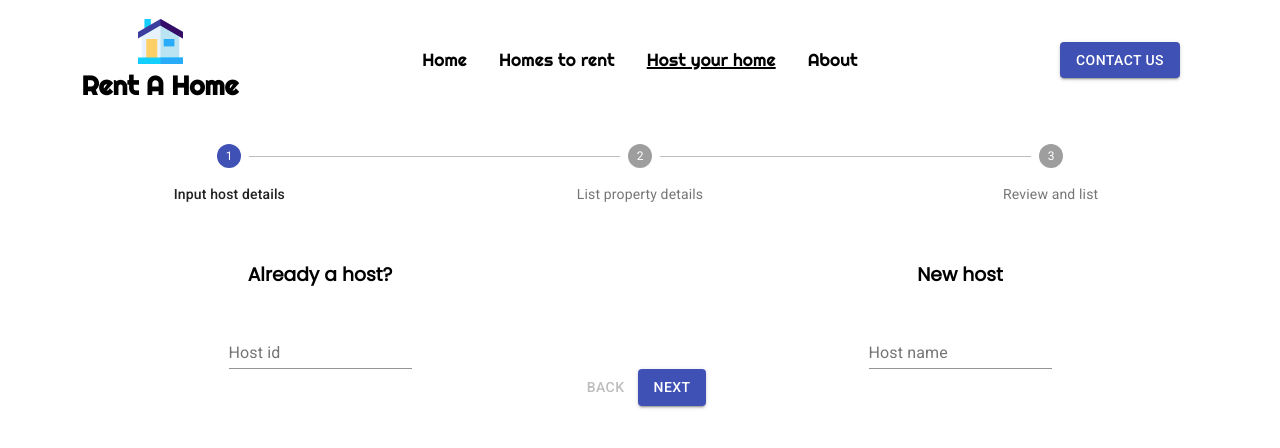
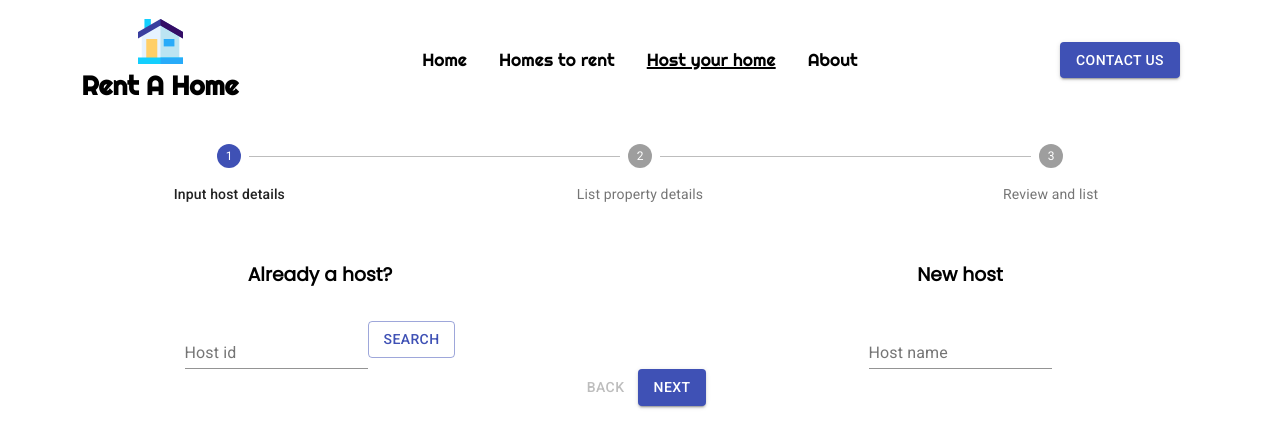
Before and after one commit to HRSArgyropoulos/RentAHome-MaterialUI-React, a React (Create React App) app: page /to-host in a window 1280 px wide. Shown: the top 448 px of the page. Built offline with nearby package versions, Linux system fonts and the light colour scheme.

Commit message:
first step

```diff
--- a/src/components/core/Host.js
+++ b/src/components/core/Host.js
@@ -1,8 +1,9 @@
-import { React, useState } from 'react';
+import { React } from 'react';
 import { Stepper, Step, StepLabel, Button } from '@material-ui/core';
 import { makeStyles } from '@material-ui/styles';
 import useStore from '../../store';
 import StepperFormContent from '../StepperFormContent';
+import { checkStepperData } from '../stepper/stepperActionsButton';
 
 const useStyles = makeStyles((theme) => ({
   root: {
@@ -24,6 +25,8 @@ const Host = () => {
   const nextStep = useStore((state) => state.forwardsStepper);
   const backStep = useStore((state) => state.backwardsStepper);
   const resetStepper = useStore((state) => state.resetStepper);
+
+  const hostStepperForm = useStore((state) => state.hostStepperForm);
 
   /* const moveStepper = useStore((state) => state.moveStepper); */
 
@@ -56,7 +59,12 @@ const Host = () => {
             <Button
               variant="contained"
               color="primary"
-              onClick={nextStep}>
+              onClick={() => {
+                // button does validation depending on the step we currently at
+                // if ok go to next step (index)
+                if (checkStepperData(activeStep, hostStepperForm))
+                  nextStep();
+              }}>
               {activeStep < stepLabels.length - 1 ? 'Next' : 'Finish'}
             </Button>
           </div>
--- a/src/components/stepper/HostInput.js
+++ b/src/components/stepper/HostInput.js
@@ -1,6 +1,8 @@
-import React from 'react';
+import { React, useState } from 'react';
 import { Button, Grid, TextField } from '@material-ui/core';
 import { makeStyles } from '@material-ui/core';
+import useStore from '../../store';
+import { getHost, addHost } from '../../services/hosts';
 
 const useStyles = makeStyles({
   root: { width: '100%' },
@@ -12,15 +14,63 @@ const useStyles = makeStyles({
 const HostInput = () => {
   const classes = useStyles();
 
+  const changeHostStepperInput = useStore(
+    (state) => state.changeHostStepperInput
+  );
+
+  const hostStepperForm = useStore((state) => state.hostStepperForm);
+
   return (
     <Grid container className={classes.root}>
       <Grid item xs={12} sm={6}>
         <h3>Already a host?</h3>
-        <TextField id="hostId" name="hostId" label="Host id" />
+        <TextField
+          id="hostId"
+          name="hostId"
+          label="Host id"
+          value={hostStepperForm.hostId}
+          onChange={(e) =>
+            changeHostStepperInput({
+              name: e.target.name,
+              value: e.target.value,
+            })
+          }
+        />
+        <Button
+          color="primary"
+          variant="outlined"
+          onClick={async () => {
+            const host = await getHost(hostStepperForm.hostId);
+            const hostData = host.data.host;
+            console.log(hostData);
+            if (hostData) {
+              changeHostStepperInput({
+                name: 'hostName',
+                value: hostData.name,
+              });
+              changeHostStepperInput({
+                name: 'hostFound',
+                value: true,
+              });
+            }
+          }}>
+          Search
+        </Button>
       </Grid>
       <Grid item xs={12} sm={6}>
         <h3>New host</h3>
-        <TextField id="hostName" name="hostName" label="Host name" />
+        <TextField
+          id="hostName"
+          name="hostName"
+          label="Host name"
+          value={hostStepperForm.hostName}
+          onChange={(e) =>
+            changeHostStepperInput({
+              name: e.target.name,
+              value: e.target.value,
+            })
+          }
+        />
       </Grid>
     </Grid>
   );
--- /dev/null
+++ b/src/components/stepper/stepperActionsButton.js
@@ -0,0 +1,19 @@
+const checkStepperData = (step, data) => {
+  switch (step) {
+    case 0:
+      // block step if both empty or (id wrong and name field empty)
+      if (
+        (!data.hostId && !data.hostName) ||
+        (data.hostId && !data.hostFound && !data.hostName)
+      )
+        return false;
+      break;
+    case 1:
+      console.log('2nd step');
+      break;
+    default:
+  }
+  return true;
+};
+
+module.exports = { checkStepperData };
--- /dev/null
+++ b/src/services/hosts.js
@@ -0,0 +1,17 @@
+import axios from 'axios';
+
+const hostBaseUrl = `${process.env.REACT_APP_SERVER_DOMAIN}/api/host/hosts`;
+
+const getHost = async (hostId) => {
+  return await axios.get(`${hostBaseUrl}/getHost`, {
+    params: { hostId },
+  });
+};
+
+const addHost = async (hostName) => {
+  return await axios.post({
+    hostName,
+  });
+};
+
+export { getHost, addHost };
--- a/src/store.js
+++ b/src/store.js
@@ -1,5 +1,5 @@
 import create from 'zustand';
-import { devtools, persist } from 'zustand/middleware';
+import { devtools /* persist */ } from 'zustand/middleware';
 
 const bookingStore = (set) => ({
   bookingFilters: {
@@ -61,6 +61,26 @@ const bookingStore = (set) => ({
           ? state.hostStepper - 1
           : 0,
     })), */
+  hostStepperForm: {
+    hostId: '',
+    hostName: '',
+    hostFound: false,
+  },
+  changeStepStatus: (step) =>
+    set((state) => ({
+      hostStepStatus: state.hostStepStatus.splice(
+        step,
+        1,
+        !state.hostStepStatus[step]
+      ),
+    })),
+  changeHostStepperInput: (change) =>
+    set((state) => ({
+      hostStepperForm: {
+        ...state.hostStepperForm,
+        [change.name]: change.value,
+      },
+    })),
 });
 
 const useStore = create(devtools(bookingStore));
```
